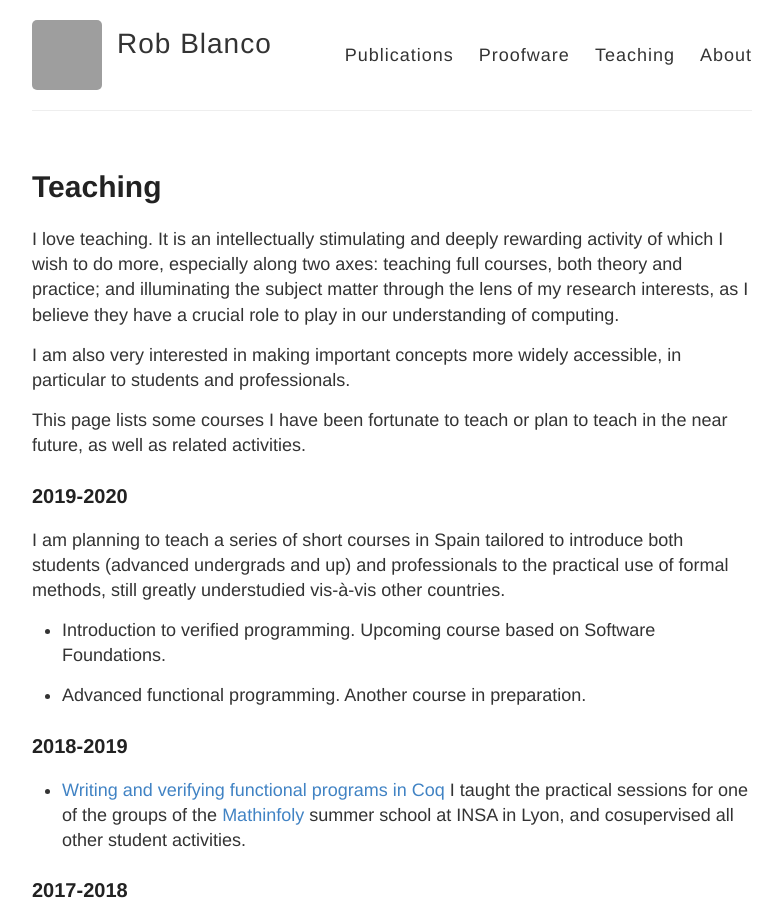
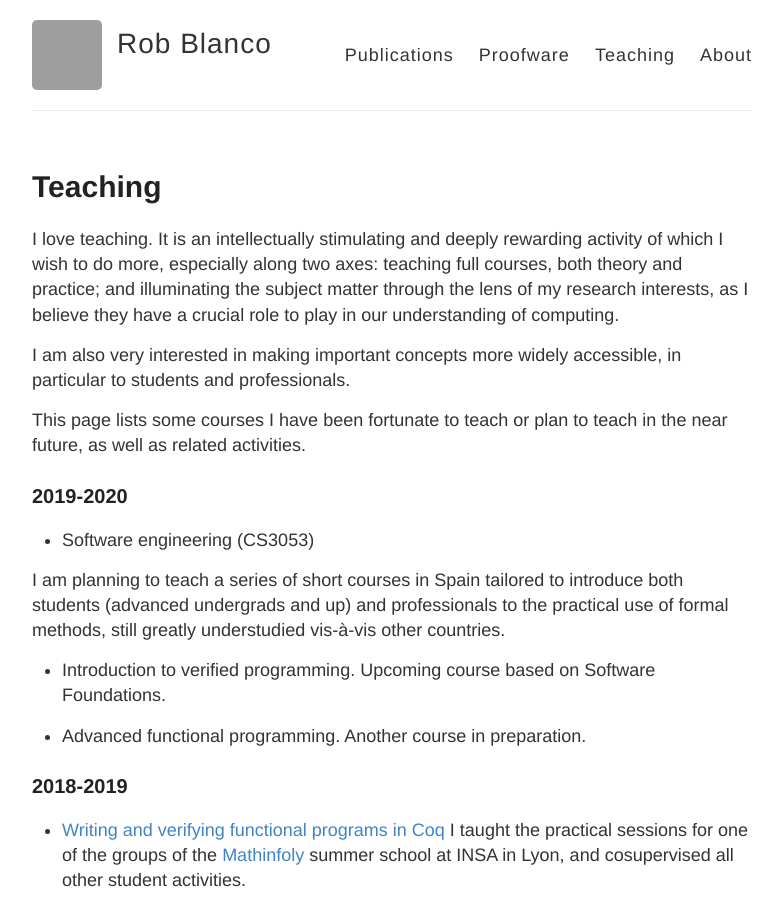
Before and after one commit to robblanco/robblanco.github.io, a Jekyll site: the page built from teaching.md, in a window 1280 px wide and 900 px high. Shown: the whole window, without its empty margins (248-1030 px from the left). Built offline with Jekyll 4.4.1, drawn with Linux system fonts in a browser that asks for light colours; grey boxes are pictures that could not be loaded.

Commit message:
AUP course

```diff
--- a/teaching.md
+++ b/teaching.md
@@ -17,6 +17,8 @@ This page lists some courses I have been fortunate to teach or plan to teach in
 the near future, as well as related activities.
 
 ### 2019-2020
+
+* Software engineering (CS3053)
 
 I am planning to teach a series of short courses in Spain tailored to introduce
 both students (advanced undergrads and up) and professionals to the practical
```
